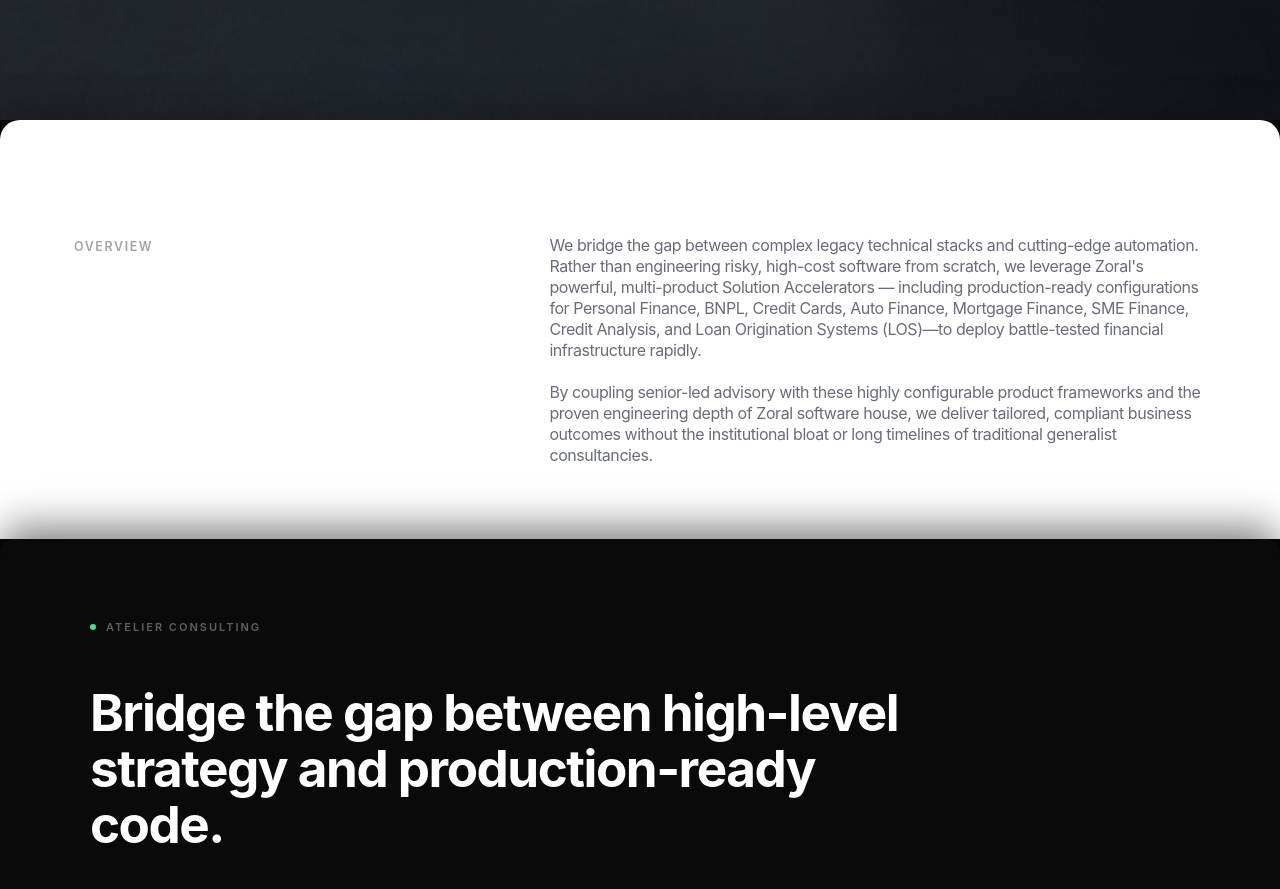
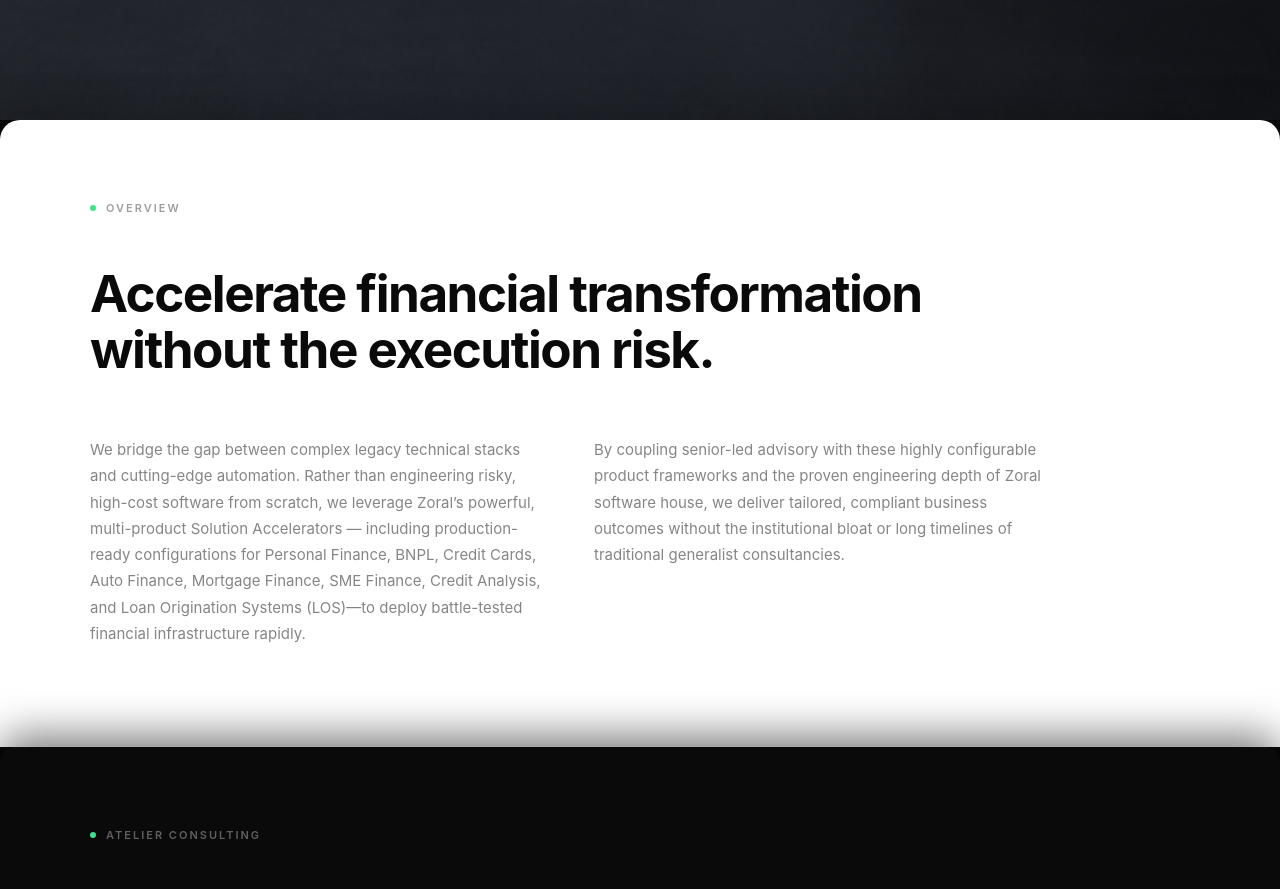
Before and after one commit to olhaivanenko-design/zoralsite, a plain HTML site: page index.html in a window 1280 px wide. Shown: the part 680-1569 px from the top of the page. Drawn offline with Linux system fonts and the light colour scheme.

Commit message:
Distribute Atelier typography to overview: section-tag, big heading, two-col body

```diff
--- a/index.html
+++ b/index.html
@@ -73,11 +73,12 @@
 </div>
 
 <section class="overview-section">
-  <div class="overview-inner">
-    <p class="overview-label sc-reveal">OVERVIEW</p>
-    <div class="overview-text">
-      <p class="sc-reveal" style="--delay:80ms">We bridge the gap between complex legacy technical stacks and cutting-edge automation. Rather than engineering risky, high-cost software from scratch, we leverage Zoral's powerful, multi-product Solution Accelerators — including production-ready configurations for Personal Finance, BNPL, Credit Cards, Auto Finance, Mortgage Finance, SME Finance, Credit Analysis, and Loan Origination Systems (LOS)—to deploy battle-tested financial infrastructure rapidly.</p>
-      <p class="sc-reveal" style="--delay:160ms">By coupling senior-led advisory with these highly configurable product frameworks and the proven engineering depth of Zoral software house, we deliver tailored, compliant business outcomes without the institutional bloat or long timelines of traditional generalist consultancies.</p>
+  <div class="atelier-inner">
+    <p class="section-tag sc-reveal"><span class="tag-dot"></span>Overview</p>
+    <h2 class="overview-heading sc-reveal" style="--delay:80ms">Accelerate financial transformation without the execution risk.</h2>
+    <div class="overview-cols sc-reveal" style="--delay:160ms">
+      <p>We bridge the gap between complex legacy technical stacks and cutting-edge automation. Rather than engineering risky, high-cost software from scratch, we leverage Zoral’s powerful, multi-product Solution Accelerators — including production-ready configurations for Personal Finance, BNPL, Credit Cards, Auto Finance, Mortgage Finance, SME Finance, Credit Analysis, and Loan Origination Systems (LOS)—to deploy battle-tested financial infrastructure rapidly.</p>
+      <p>By coupling senior-led advisory with these highly configurable product frameworks and the proven engineering depth of Zoral software house, we deliver tailored, compliant business outcomes without the institutional bloat or long timelines of traditional generalist consultancies.</p>
     </div>
   </div>
 </section>
--- a/style.css
+++ b/style.css
@@ -368,57 +368,33 @@ h1, h2, h3 { font-weight: 600; letter-spacing: -0.02em; margin: 0; }
 
 /* (main removed, footer handled separately) */
 
-.overview-inner {
-  max-width: var(--maxw);
-  margin: 0 auto;
-  padding: 115px 24px 60px;
-  display: flex;
-  align-items: flex-start;
-  gap: 0;
-  min-height: 419px;
-  box-sizing: border-box;
+/* Overview — Atelier typography on white background */
+.overview-section .section-tag { color: rgba(0,0,0,0.38); }
+.overview-section .tag-dot { background: var(--accent); }
+
+.overview-heading {
+  font-size: clamp(28px, 4vw, 52px);
+  font-weight: 700;
+  color: #0a0a0b;
+  letter-spacing: -1.5px;
+  line-height: 1.1;
+  margin: 48px 0 60px;
+  max-width: 860px;
 }
 
-.overview-label {
-  flex: 0 0 42%;
-  font-size: 12.48px;
-  font-weight: 600;
-  color: #a4a4a4;
-  letter-spacing: 1.5873px;
-  line-height: 19px;
-  margin: 2px 0 0;
-  text-transform: uppercase;
+.overview-cols {
+  display: grid;
+  grid-template-columns: 1fr 1fr;
+  gap: 48px;
+  max-width: 960px;
+  padding-bottom: 100px;
 }
 
-.overview-text {
-  flex: 1 1 auto;
-  min-width: 0;
-}
-
-.overview-text p {
-  color: #686c7b;
-  font-size: 16px;
-  font-weight: 400;
-  line-height: 21px;
-  letter-spacing: -0.4455px;
+.overview-cols p {
+  color: rgba(0,0,0,0.48);
+  font-size: 15px;
+  line-height: 1.75;
   margin: 0;
-}
-
-.overview-text p + p {
-  margin-top: 21px;
-}
-
-@media (max-width: 767px) {
-  .overview-inner {
-    flex-direction: column;
-    padding: 56px 24px;
-    gap: 32px;
-    min-height: auto;
-  }
-  .overview-label {
-    flex: none;
-    width: 100%;
-  }
 }
 
 /* ---------- Logo ticker ---------- */
```
